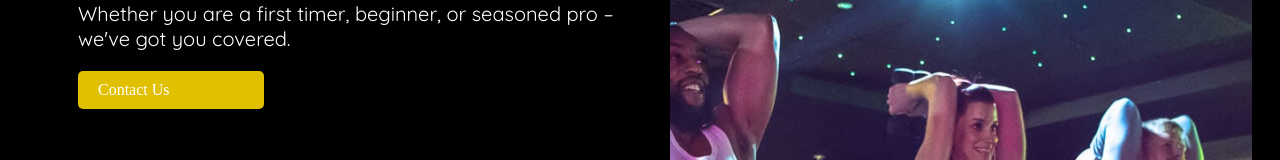
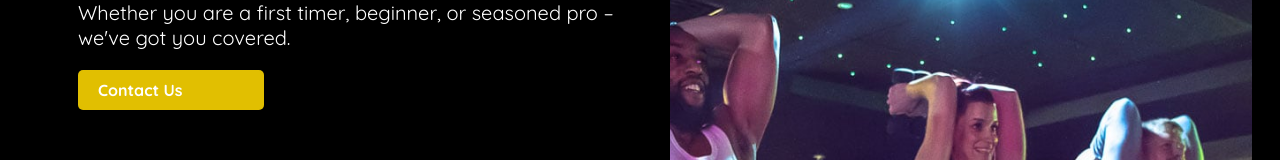
Before and after one commit to maarkwilliams/HiveFitness, a plain HTML site: page index.html in a window 1280 px wide. Shown: the part 1449-1609 px from the top of the page. Drawn offline with Linux system fonts and the light colour scheme.

Commit message:
add bolt to the contact us button on the homepage

```diff
--- a/assets/css/style.css
+++ b/assets/css/style.css
@@ -159,6 +159,8 @@ body {
   border-radius: 5px;
   cursor: pointer;
   font-size: 1rem;
+  font-family: 'Quicksand', sans-serif;
+
 }
 
 .image-content {
--- a/index.html
+++ b/index.html
@@ -46,7 +46,7 @@
             <h2>It's not just a workout</h2>
             <h2>It's a lifestyle</h2>
             <p>Whether you are a first timer, beginner, or seasoned pro – we've got you covered.</p>
-            <a href="contact.html" class="contactbutton">Contact Us</a>
+            <a href="contact.html" class="contactbutton"><b>Contact Us</b></a>
         </div>
 
         <div class="image-content">
```
